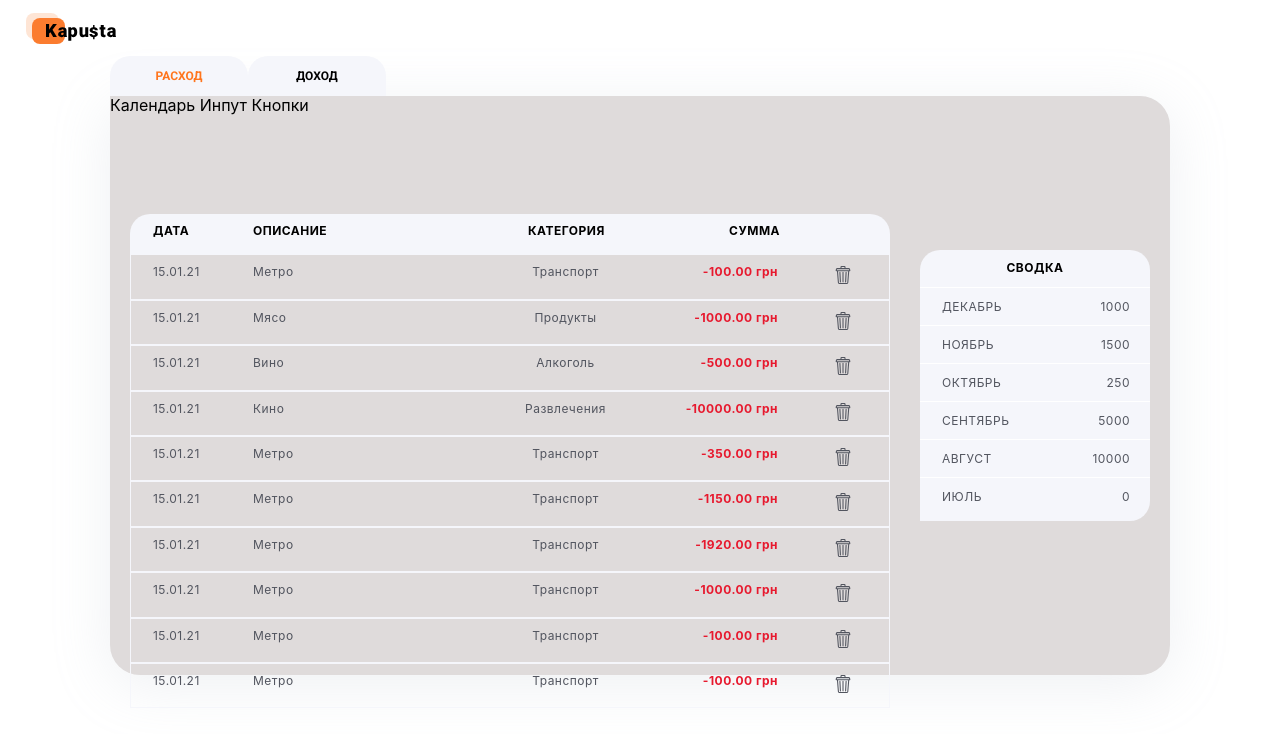
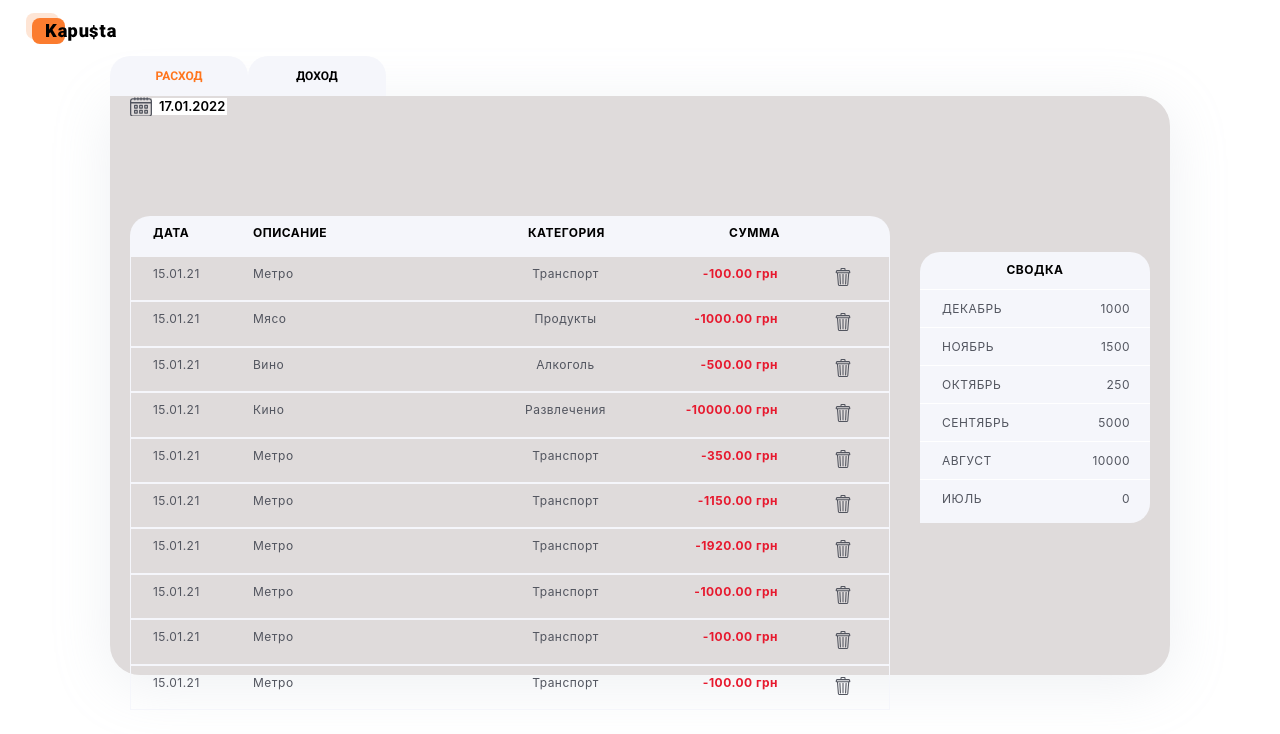
Before and after one commit to Sluchevska/team-proj-smartfinance-front, a React (Create React App) app: page /credit in a window 1280 px wide. Shown: the top 734 px of the page. Built offline with nearby package versions, Linux system fonts and the light colour scheme.

Commit message:
calendar4

```diff
--- a/package.json
+++ b/package.json
@@ -14,6 +14,7 @@
     "axios": "^0.24.0",
     "modern-normalize": "^1.1.0",
     "react": "^17.0.2",
+    "react-datepicker": "^4.6.0",
     "react-dom": "^17.0.2",
     "react-redux": "^7.2.6",
     "react-router-dom": "^6.2.1",
--- /dev/null
+++ b/src/components/Calendar/Calendar.jsx
@@ -0,0 +1,26 @@
+import React, { useState } from 'react';
+import DatePicker from 'react-datepicker';
+
+import "react-datepicker/dist/react-datepicker.css";
+import Styles from './DatePicker.module.css';
+
+
+
+const DatePickerCustom = () => {
+  const [startDate, setStartDate] = useState(new Date());
+    return (
+      <div className={Styles.container}>
+    <div className={Styles.iconDate} />
+            <DatePicker
+                className={Styles.picker}
+                selected={startDate}
+                onChange={(date) => setStartDate(date)}
+                dateFormat="dd.MM.yyyy"
+
+
+            />
+            </div>
+  );
+};
+
+export default DatePickerCustom;
--- /dev/null
+++ b/src/components/Calendar/DatePicker.module.css
@@ -0,0 +1,27 @@
+.container {
+  display: flex;
+  align-items: ;
+  justify-content: ;
+  margin-right: auto;
+  margin-left: 20px;
+  width: 100px;
+}
+.iconDate {
+  background-image: url('./svg/calendar.svg');
+  width: 22px;
+  height: 20px;
+  background-size: cover;
+}
+
+input {
+  border-width: 0px;
+  border: 0;
+  padding-left: 7px;
+  width: 75px;
+  font-size: 13px;
+  font-weight: 600;
+}
+
+input:hover {
+  cursor: pointer;
+}
--- a/src/components/CreditPage/CreditPage.js
+++ b/src/components/CreditPage/CreditPage.js
@@ -11,9 +11,10 @@ import {
     Wrapper
 } from './CreditPage.styled';
 import BalanceBar from '../BalanceBar';
-// import Calendar from '../Calendar';
+import Calendar from '../Calendar';
 import CreditList from './CreditList';
 import Summary from '../Summary';
+
 
 import creditTransactions from '../../data/creditTransactions.json';
 import data from '../../data/summary.json'
@@ -25,8 +26,9 @@ function CreditPage() {
             <Container>
                 <Box>
                     <div>
-                        {/* <Calendar /> */}
-                        Календарь Инпут Кнопки
+                        <Calendar />
+
+
                     </div>
                     <Wrapper>
                         <TransactionsWrapper>
@@ -36,9 +38,9 @@ function CreditPage() {
                                 <Type >КАТЕГОРИЯ</Type>
                                 <Sum >СУММА</Sum>
                             </Header>
-                            <CreditList transactions={creditTransactions}/>
+                            <CreditList transactions={creditTransactions} />
                         </TransactionsWrapper>
-                        <Summary data={data}/>
+                        <Summary data={data} />
                     </Wrapper>
                 </Box>
             </Container>
```
Also changed, not shown: src/components/Calendar/svg/calendar.svg (added), 1 other file (tests, documents, lock files or other folders).
